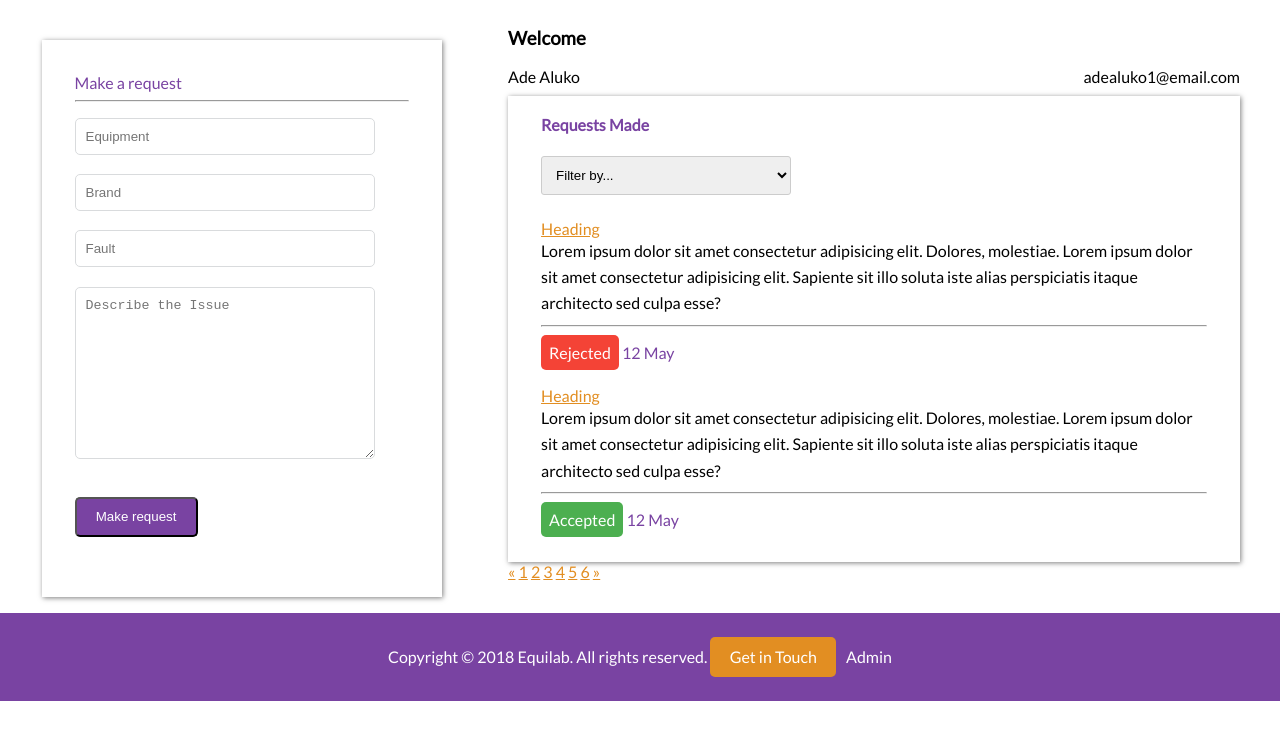
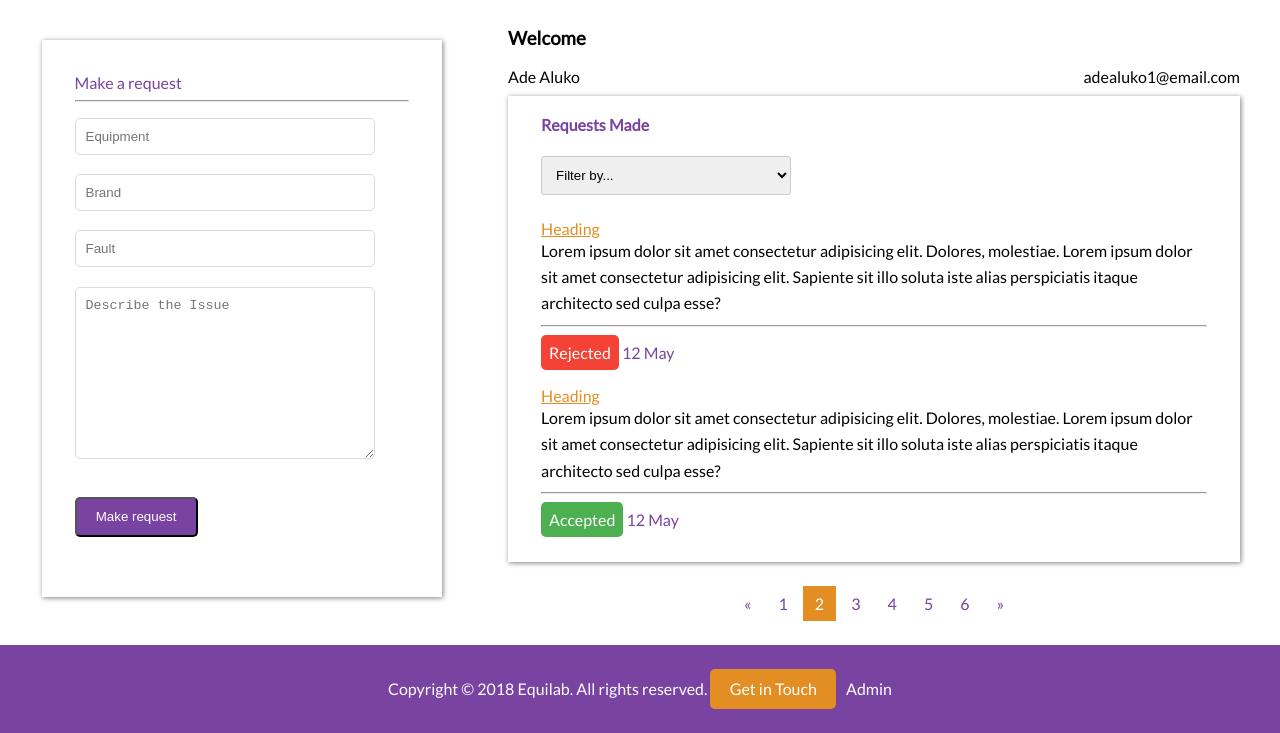
Before and after one commit to nathyjegs/maintenance-tracker-app, a plain HTML site: page pages/user/index.html in a window 1280 px wide. Shown: the part 72-805 px from the top of the page. Drawn offline with Linux system fonts and the light colour scheme.

Commit message:
added missing pagination styling

```diff
--- a/styles/styles.css
+++ b/styles/styles.css
@@ -462,6 +462,29 @@ select.filter {
 	color: white;
 }
 
+.pagination {
+  text-align: center;
+  margin-top: 2rem;
+  margin-bottom: 1rem;
+}
+
+.pagination a {
+  color: #7943a2;
+  padding: 8px 12px;
+  text-decoration: none;
+  transition: background-color .3s;
+}
+
+.pagination a.active {
+  background-color: #E28E22;
+  color: white;
+}
+
+.pagination a:hover:not(.active) {
+  background-color: #ddd;
+  color: #555;
+}
+
 .row::after {
 	content: "";
 	clear: both;
```
